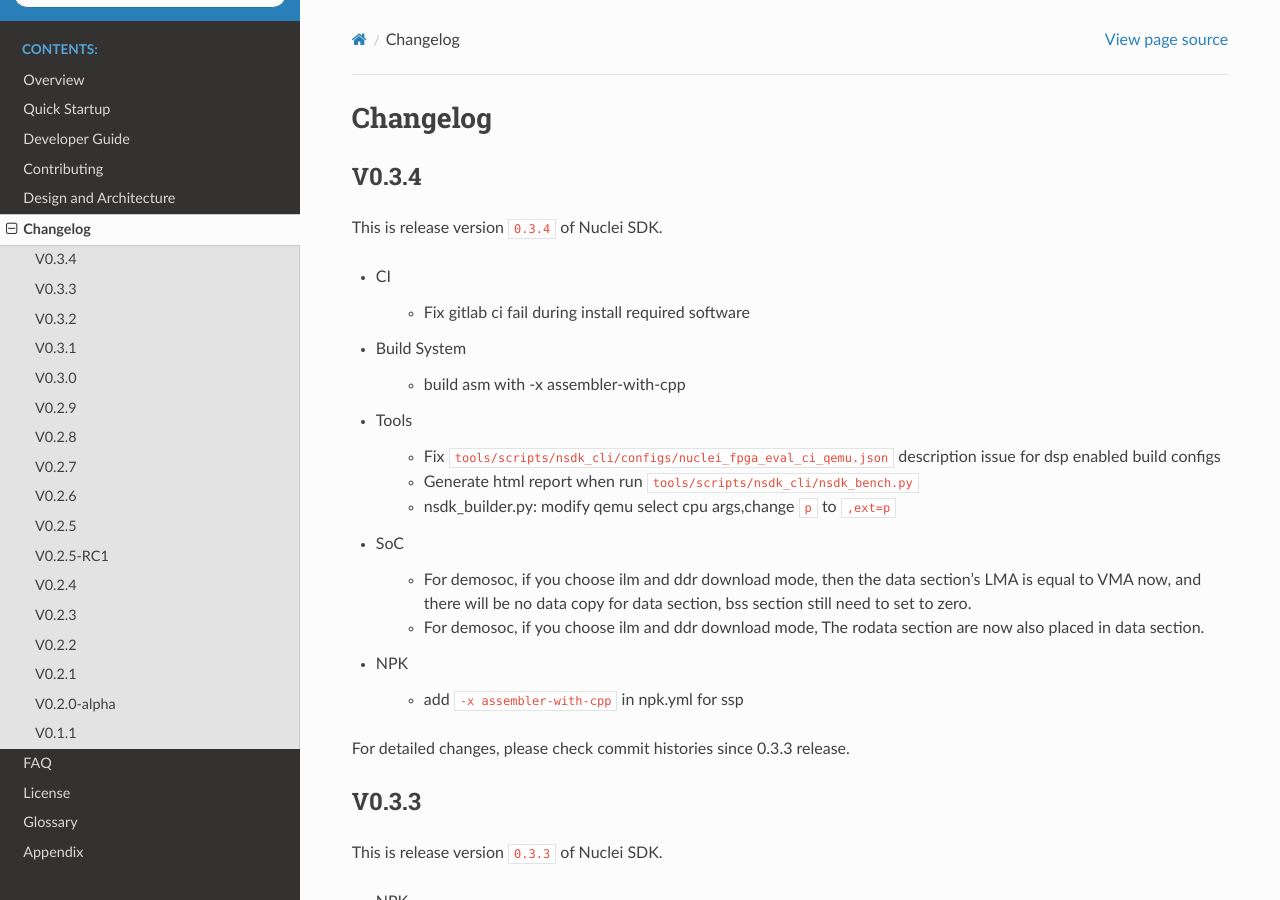
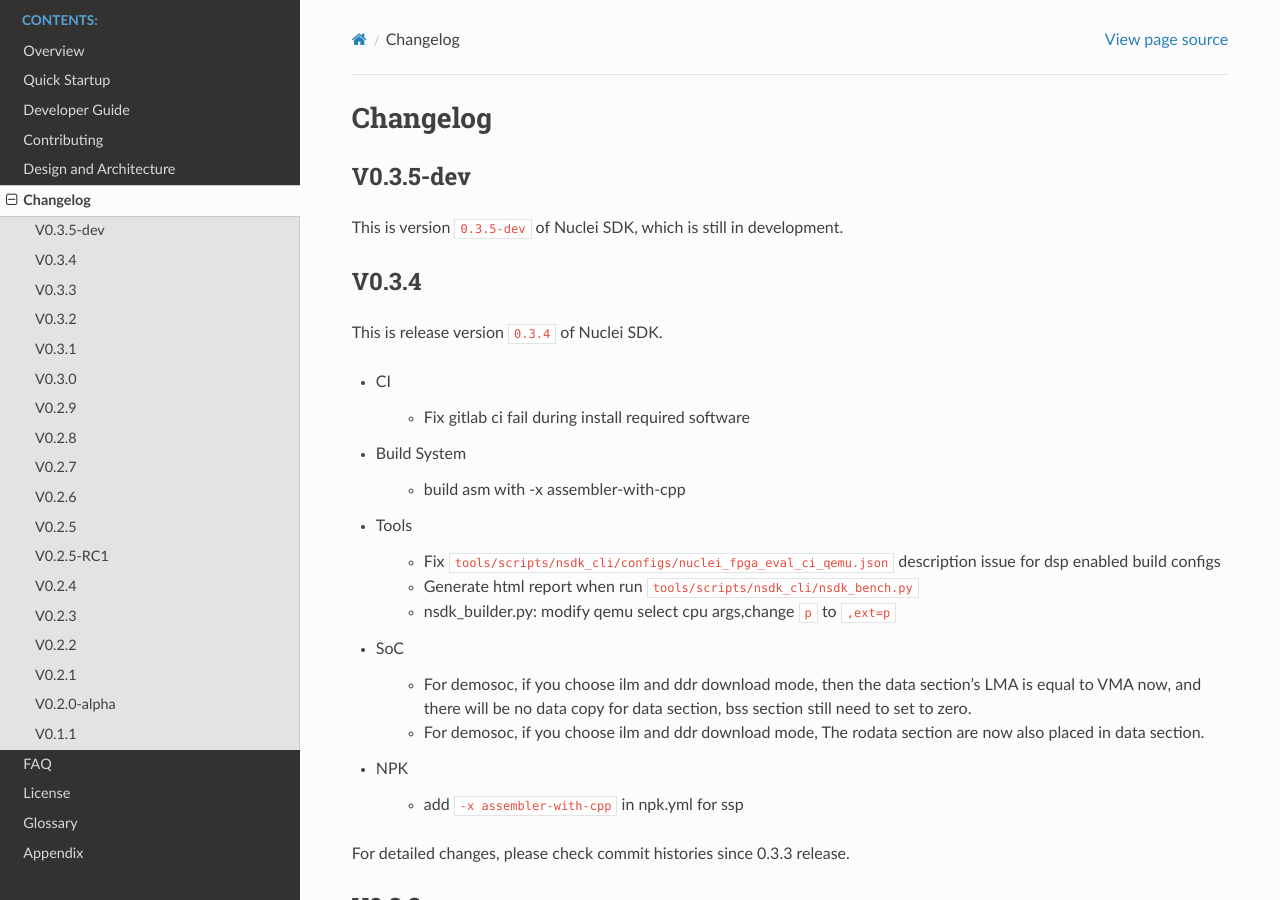
Before and after one commit to Nuclei-Software/nuclei-sdk, a Sphinx documentation site: the page built from doc/source/changelog.rst, in a window 1280 px wide and 900 px high. Built offline with Sphinx 7.4.7 and the Read the Docs theme 2.0.0, drawn with Linux system fonts in a browser that asks for light colours.

Commit message:
misc: start development of 0.3.5
Signed-off-by: Huaqi Fang <578567190@qq.com>

```diff
--- a/doc/source/changelog.rst
+++ b/doc/source/changelog.rst
@@ -2,6 +2,14 @@
 
 Changelog
 =========
+
+V0.3.5-dev
+----------
+
+This is version ``0.3.5-dev`` of Nuclei SDK, which is still in development.
+
+
+
 
 V0.3.4
 ------
--- a/doc/source/conf.py
+++ b/doc/source/conf.py
@@ -21,10 +21,10 @@
 author = 'Nuclei'
 
 # The short X.Y version
-version = '0.3.4'
+version = '0.3.5-dev'
 
 # The full version, including alpha/beta/rc tags
-release = '0.3.4'
+release = '0.3.5-dev'
 
 # -- General configuration ---------------------------------------------------
 
--- a/npk.yml
+++ b/npk.yml
@@ -1,7 +1,7 @@
 ## Package Base Information
 name: sdk-nuclei_sdk
 owner: nuclei
-version: 0.3.4
+version: 0.3.5-dev
 description: Nuclei Embedded Software Development Kit
 type: sdk
 keywords:
--- a/package.json
+++ b/package.json
@@ -1,6 +1,6 @@
 {
   "name": "framework-nuclei-sdk",
-  "version": "0.3.4",
+  "version": "0.3.5-dev",
   "description": "Nuclei Embedded Software Development Kit",
   "keywords": [
     "framework",
```
